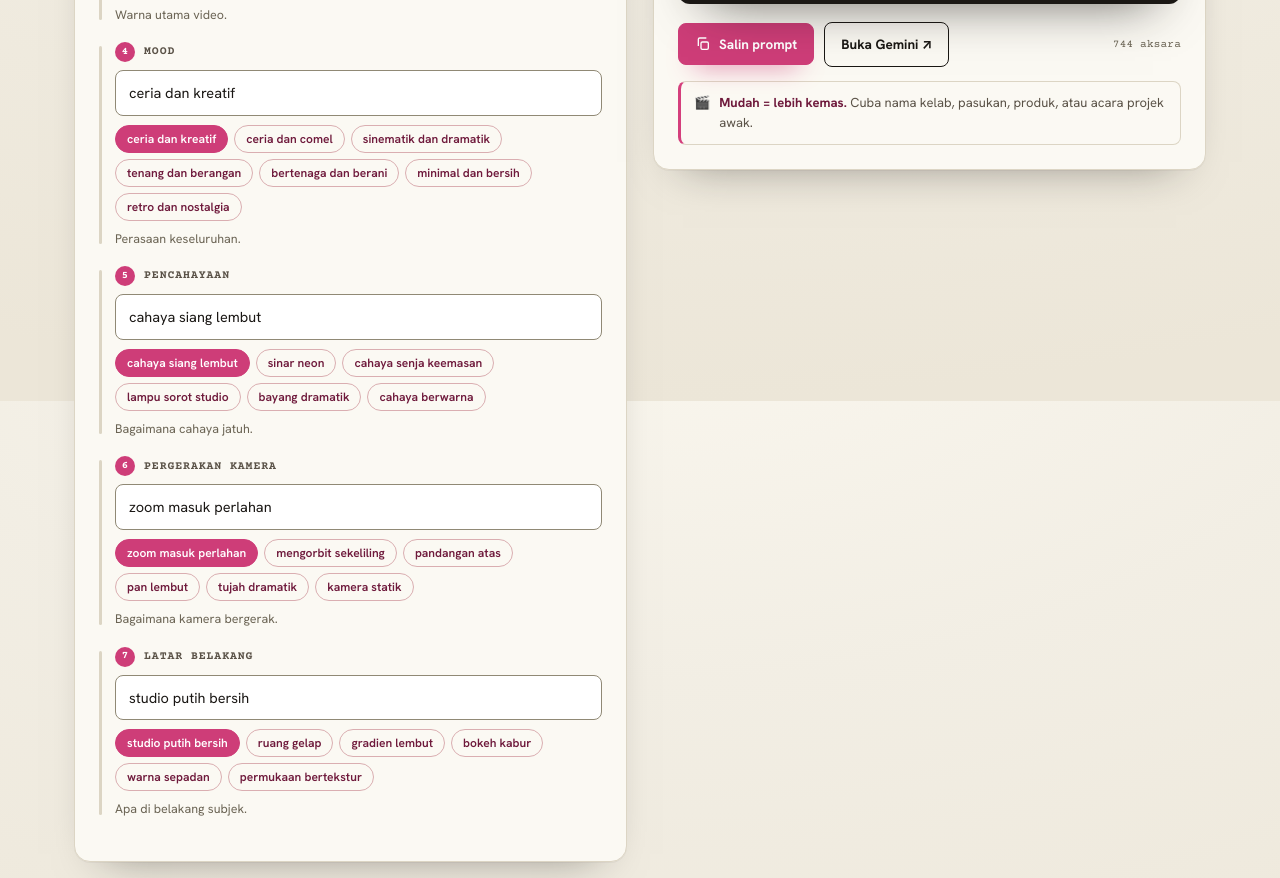
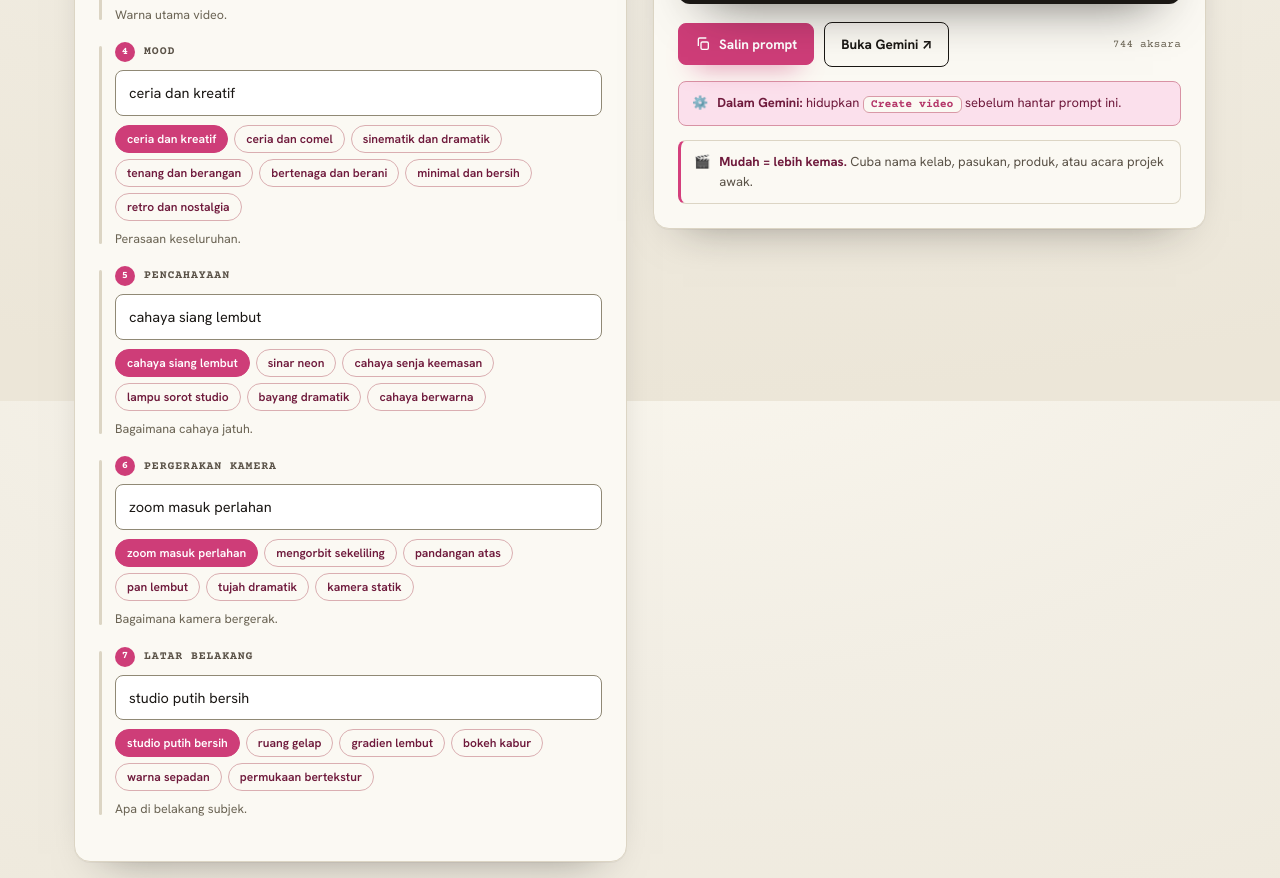
Before and after one commit to farnghwai/genai-challenge-workshop-2026, a plain HTML site: page bonus-video.html in a window 1280 px wide. Shown: the part 1199-2077 px from the top of the page. Drawn offline with nearby package versions, Linux system fonts and the light colour scheme.

Commit message:
Add Gemini mode reminders to modules 2, 3 and bonus
Show which Gemini setting to enable before sending each prompt:
Thinking/Deep Research (module 2), Canvas (module 3), Create video
(bonus). Bilingual via data-i18n, styled with a shared .gem-note
callout that follows each page's accent theme.

```diff
--- a/bonus-video.html
+++ b/bonus-video.html
@@ -188,6 +188,11 @@
           <span class="btn__count"><span id="count">0</span> <span data-i18n="chars">aksara</span></span>
         </div>
 
+        <div class="gem-note">
+          <span class="gem-note__icon" aria-hidden="true">⚙️</span>
+          <span><b data-i18n="gemNoteB">Dalam Gemini:</b> <span data-i18n="gemNote1">hidupkan</span> <span class="chip" data-i18n="gemNoteChip">Create video</span> <span data-i18n="gemNote3">sebelum hantar prompt ini.</span></span>
+        </div>
+
         <div class="tip">
           <span>🎬</span>
           <span><b data-i18n="tipB">Mudah = lebih kemas.</b> <span data-i18n="tip">Cuba nama kelab, pasukan, produk, atau acara projek awak.</span></span>
@@ -209,7 +214,8 @@
       panelIn: "Reka video", conceptLead: "Pilih konsep video", reset: "↺ Contoh",
       sbTitle: "Pratonton 10 saat", slateLabel: "Salin ke Gemini", openGemini: "Buka Gemini ↗",
       copy: "Salin prompt", copied: "Disalin!", chars: "aksara",
-      tipB: "Mudah = lebih kemas.", tip: "Cuba nama kelab, pasukan, produk, atau acara projek awak."
+      tipB: "Mudah = lebih kemas.", tip: "Cuba nama kelab, pasukan, produk, atau acara projek awak.",
+      gemNoteB: "Dalam Gemini:", gemNote1: "hidupkan", gemNoteChip: "Create video", gemNote3: "sebelum hantar prompt ini."
     },
     en: {
       brand: "AI Video Director", navHome: "Home",
@@ -218,7 +224,8 @@
       panelIn: "Design the video", conceptLead: "Pick a video concept", reset: "↺ Example",
       sbTitle: "10-second preview", slateLabel: "Copy into Gemini", openGemini: "Open Gemini ↗",
       copy: "Copy prompt", copied: "Copied!", chars: "characters",
-      tipB: "Simpler = cleaner.", tip: "Try your club, team, product, or school event name."
+      tipB: "Simpler = cleaner.", tip: "Try your club, team, product, or school event name.",
+      gemNoteB: "In Gemini:", gemNote1: "turn on", gemNoteChip: "Create video", gemNote3: "before sending this prompt."
     }
   };
 
--- a/styles.css
+++ b/styles.css
@@ -323,6 +323,22 @@ textarea.field { resize: vertical; min-height: 58px; }
 }
 .tip b { color: var(--accent-ink); }
 
+/* Gemini setting reminder — turn on a specific mode before sending */
+.gem-note {
+  margin-top: 14px; font-size: 13px; color: var(--accent-ink);
+  background: var(--accent-tint); border: 1px solid color-mix(in srgb, var(--accent) 45%, var(--line));
+  border-radius: var(--r-sm); padding: 11px 13px;
+  display: flex; gap: 9px; align-items: flex-start;
+}
+.gem-note__icon { flex: none; }
+.gem-note b { color: var(--accent-ink); }
+.gem-note .chip {
+  font-family: var(--mono); font-size: 11.5px; font-weight: 700;
+  background: var(--card); color: var(--accent-deep);
+  border: 1px solid color-mix(in srgb, var(--accent) 40%, var(--line));
+  border-radius: 6px; padding: 1px 7px; white-space: nowrap;
+}
+
 /* ----------------------------- Index: hero clapperboard ----------------- */
 .hero {
   display: grid; grid-template-columns: 1.05fr .95fr; gap: 44px; align-items: center;
```
Also changed, not shown: module-2.html (+7 -0 lines), module-3.html (+7 -0 lines).
